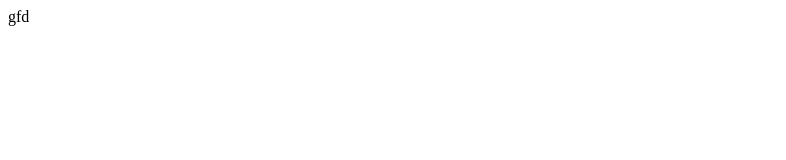
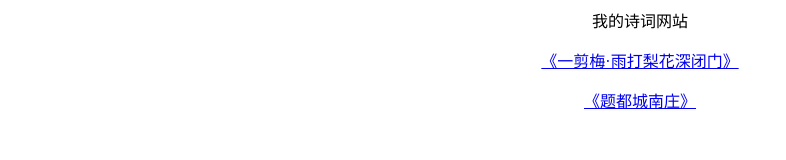
Before and after one commit to McQueen5258/hehe, a plain HTML site: page index.html in a window 1280 px wide. Shown: the whole page, without its empty margins (0-786 px from the left). Drawn offline with Linux system fonts and the light colour scheme.

Commit message:
Update index.html

```diff
--- a/index.html
+++ b/index.html
@@ -1 +1,4 @@
-gfd
+<div style="text-align: center;">
+<p>我的诗词网站</p>
+<a href=" https://mcqueen5258.github.io/shici/">《一剪梅·雨打梨花深闭门》</a><p></p>
+<a href=" https://mcqueen5258.github.io/shici2/">《题都城南庄》</a>
```
